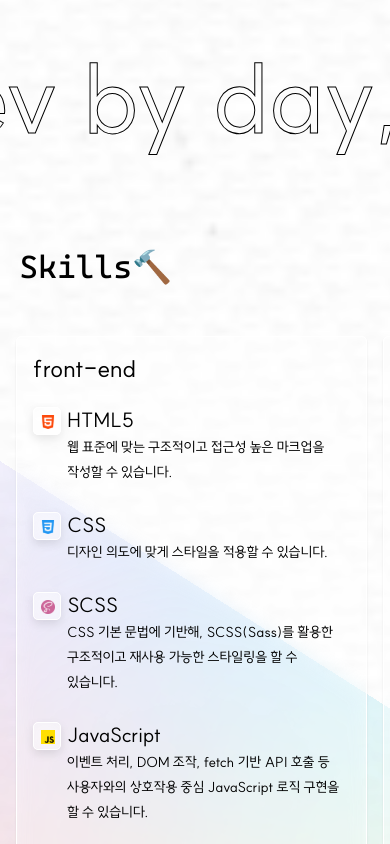
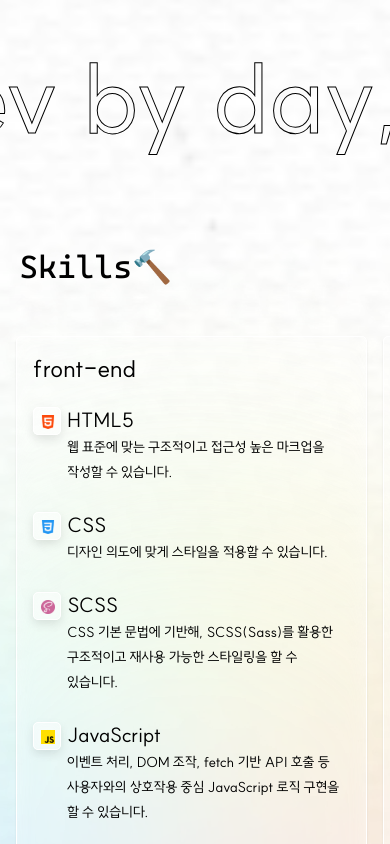
Before and after one commit to mocha-a/portfolio, a React (Create React App) app: page / in a window 390 px wide. Shown: the part 4700-5544 px from the top of the page. Built offline with nearby package versions, Linux system fonts and the light colour scheme.

Commit message:
style: Swiper box-shadow 잘림 현상 수정

```diff
--- a/src/style/skills/_res-skills.scss
+++ b/src/style/skills/_res-skills.scss
@@ -4,6 +4,9 @@
     .skills_container{
         margin-top: 320px;
         width: 100%;
+        &::before {
+            animation: none;
+        }
         .skills{
             width: 90%;
             margin: 50px auto;
@@ -41,6 +44,9 @@
     .skills_container{
         width: 100%;
         margin: 140px 0 30px;
+        &::before {
+            animation: none;
+        }
         .skills{
             width: 90%;
             margin: 24px auto 50px;
@@ -60,7 +66,7 @@
     .skillsItme_content{
         width: 100%;
         padding: 16px;
-        height: 835px;
+        min-height: 920px;
         h3{
             @include suite_black_30;
             font-size: 24px;
```
